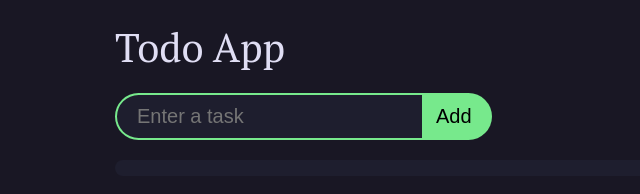
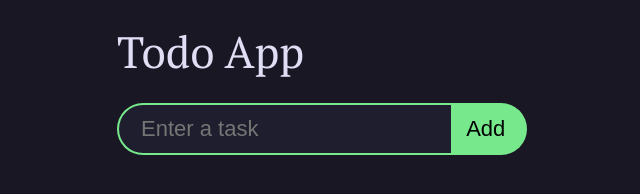
Before and after one commit to Ah3ron/todo-app, a plain HTML site: page index.html in a window 1280 px wide. Shown: the whole page, without its empty margins (245-885 px from the left). Drawn offline with Linux system fonts and the light colour scheme.

Commit message:
Fix sizes

```diff
--- a/css/style.css
+++ b/css/style.css
@@ -2,14 +2,39 @@
 @import url("https://fonts.googleapis.com/css2?family=PT Serif:wght@400;700&display=swap");
 
 :root {
-  font-size: 20px;
-
   --background: #191724;
 
   --accent: #ff70e4;
   --primary: #77e98c;
   --secondary: #1e1e2e;
   --text: #e0def4;
+}
+
+@media only screen and (max-width: 640) {
+  :root {
+    font-size: 16px;
+  }
+}
+
+/* Medium devices such as tablets (768px and up) */
+@media only screen and (min-width: 768px) {
+  :root {
+    font-size: 18px;
+  }
+}
+
+/* Large devices such as laptops (1024px and up) */
+@media only screen and (min-width: 1024px) {
+  :root {
+    font-size: 20px;
+  }
+}
+
+/* Largest devices such as desktops (1280px and up) */
+@media only screen and (min-width: 1280px) {
+  :root {
+    font-size: 22px;
+  }
 }
 
 body {
--- a/index.html
+++ b/index.html
@@ -17,8 +17,6 @@
           <button type="submit" class="todo-form__button">Add</button>
         </form>
         <ul class="todo-list">
-          <li class="todo-item">
-          </li>
         </ul>
       </main>
     </div>
```
